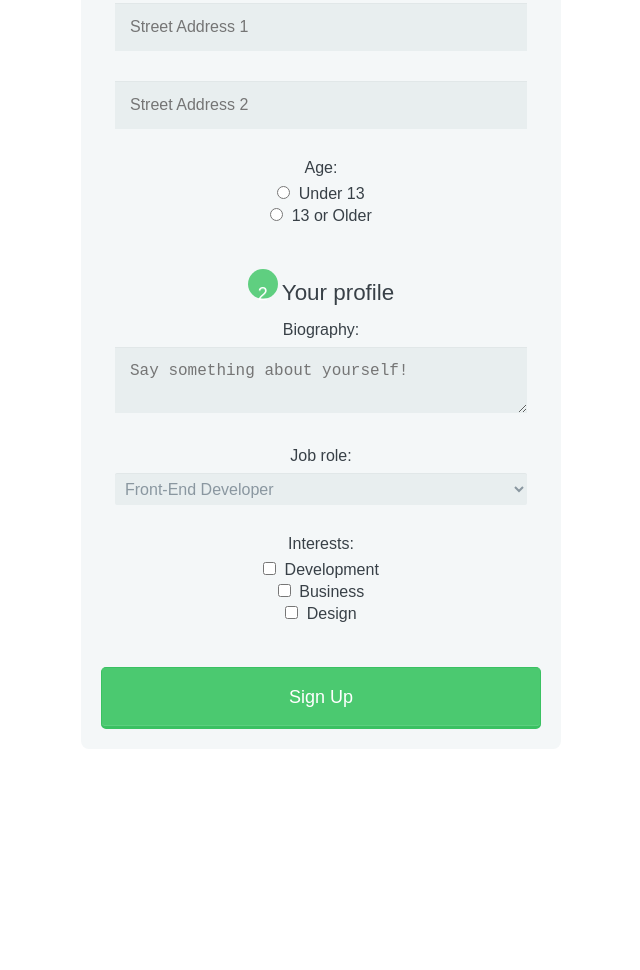
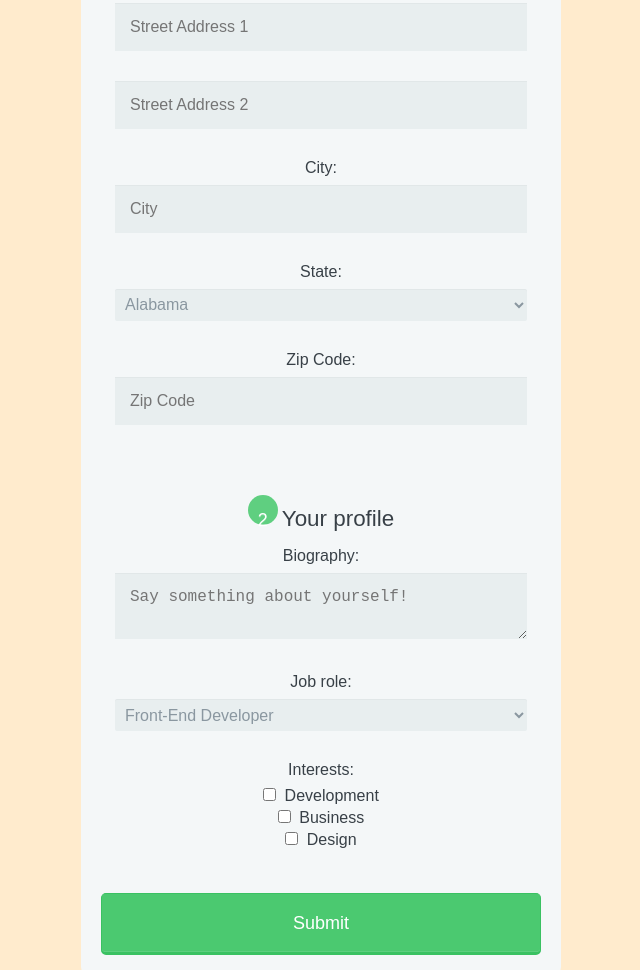
Before and after one commit to Jerrified/HTML-Forms-Lab, a plain HTML site: page index.html in a window 1280 px wide. Shown: the part 657-1627 px from the top of the page, without its empty margins (319-959 px from the left). Before the commit the page ends 1416 px from the top, so only its background shows below. Drawn offline with Linux system fonts and the light colour scheme.

Commit message:
Completed

```diff
--- a/index.html
+++ b/index.html
@@ -33,11 +33,64 @@
                     <label for="address">Street Address:</label>
                     <input type="text" id="address" name="user_address" placeholder="Street Address 1">
                     <input type="text" id="address" name="user_address" placeholder="Street Address 2">
-                    <label>Age:</label>
-                    <input type="radio" id="under_13" value="under_13" name="user_age">
-                    <label for="under_13" class="light">Under 13</label><br>
-                    <input type="radio" id="over_13" value="over_13" name="user_age">
-                    <label for="over_13" class="light">13 or Older</label>
+                    <label for="city">City:</label>
+                    <input type="text" id="city" name="user_city" placeholder="City">
+
+                    <label for="state">State:</label>
+                    <select id="state" name="user_state">
+                        <option value="alabama">Alabama</option>
+                        <option value="alaska">Alaska</option>
+                        <option value="arizona">Arizona</option>
+                        <option value="arkansas">Arkansas</option>
+                        <option value="california">California</option>
+                        <option value="colorado">Colorado</option>
+                        <option value="connecticut">Connecticut</option>
+                        <option value="delaware">Delaware</option>
+                        <option value="florida">Florida</option>
+                        <option value="georgia">Georgia</option>
+                        <option value="hawaii">Hawaii</option>
+                        <option value="idaho">Idaho</option>
+                        <option value="illinois">Illinois</option>
+                        <option value="indiana">Indiana</option>
+                        <option value="iowa">Iowa</option>
+                        <option value="kansas">Kansas</option>
+                        <option value="kentucky">Kentucky</option>
+                        <option value="louisiana">Louisiana</option>
+                        <option value="maine">Maine</option>
+                        <option value="maryland">Maryland</option>
+                        <option value="massachusetts">Massachusetts</option>
+                        <option value="michigan">Michigan</option>
+                        <option value="minnesota">Minnesota</option>
+                        <option value="mississippi">Mississippi</option>
+                        <option value="missouri">Missouri</option>
+                        <option value="montana">Montana</option>
+                        <option value="nebraska">Nebraska</option>
+                        <option value="nevada">Nevada</option>
+                        <option value="newhamp">New Hampshire</option>
+                        <option value="newjer">New Jersey</option>
+                        <option value="newmex">New Mexico</option>
+                        <option value="newyork">New York</option>
+                        <option value="northcaro">North Carolina</option>
+                        <option value="northdako">North Dakota</option>
+                        <option value="ohio">Ohio</option>
+                        <option value="oklahoma">oklahoma</option>
+                        <option value="pennsy">Pennsylvania</option>
+                        <option value="rhdisland">Rhode Island</option>
+                        <option value="southcaro">South Carolina</option>
+                        <option value="southdako">South Dakota</option>
+                        <option value="tenness">Tennessee</option>
+                        <option value="texas">Texas</option>
+                        <option value="utah">Utah</option>
+                        <option value="vermont">Vermont</option>
+                        <option value="virigina">Virginia</option>
+                        <option value="washington">Washington</option>
+                        <option value="westvir">West Virigina</option>
+                        <option value="wiscon">Wisconsin</option>
+                        <option value="wyoming">Wyoming</option>
+                    </select>
+
+                    <label for="zipcode">Zip Code:</label>
+                    <input type="text" id="zipcode" name="user_zipcode" placeholder="Zip Code">
 
                 </fieldset>
 
@@ -78,7 +131,7 @@
 
                 </fieldset>
 
-                <button type="submit">Sign Up</button>
+                <a href="submitted.html"><button>Submit</button></a>
 
             </form>
         </div>
--- a/style.css
+++ b/style.css
@@ -1,3 +1,7 @@
+body {
+  background-color: blanchedalmond;
+}
+
 span {
     padding: 10px;
     background-color: rgb(152,207,113);
```
